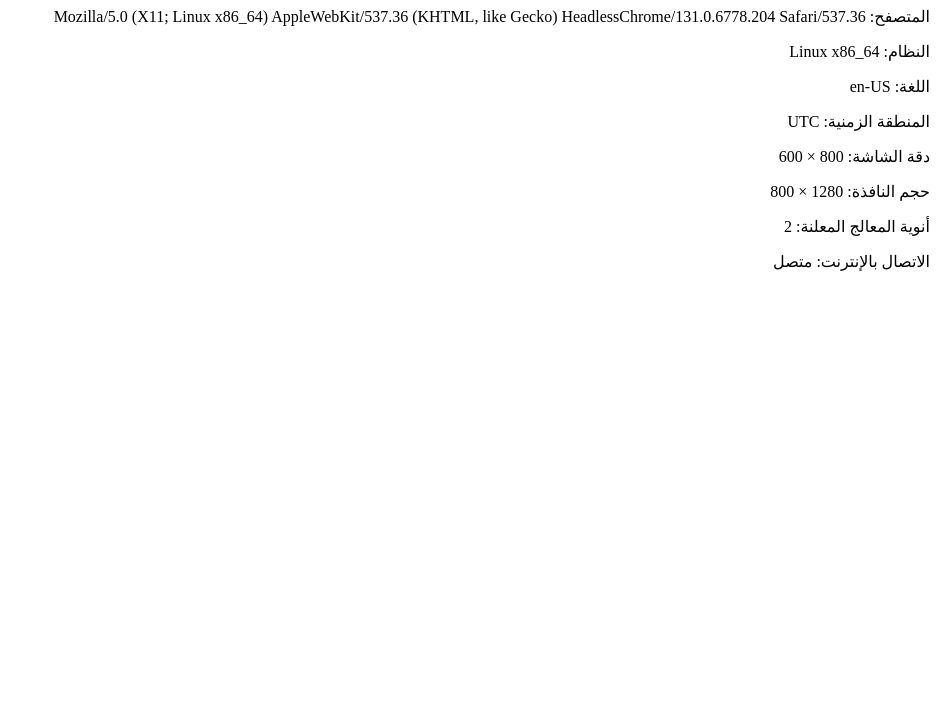
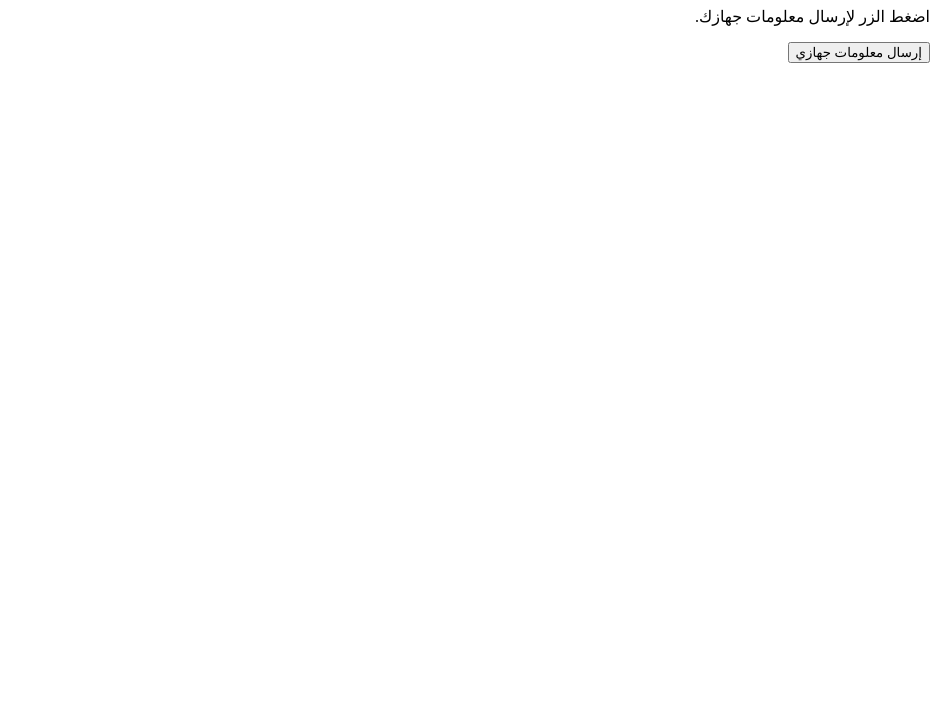
Before and after one commit to jnyzwly505-glitch/my-device-info, a plain HTML site: page index.html in a window 1280 px wide. Shown: the part 74-800 px from the top of the page, without its empty margins (342-1280 px from the left). Drawn offline with Linux system fonts and the light colour scheme.

Commit message:
Update index.html

```diff
--- a/index.html
+++ b/index.html
@@ -2,45 +2,48 @@
 <html lang="ar" dir="rtl">
 <head>
   <meta charset="UTF-8">
+  <meta name="viewport" content="width=device-width, initial-scale=1">
   <title>معلومات الجهاز</title>
 </head>
 
 <body>
-  <h1>معلومات الجهاز</h1>
+  <h1>معلومات جهازي</h1>
 
-  <p>المتصفح: <span id="browser"></span></p>
-  <p>النظام: <span id="os"></span></p>
-  <p>اللغة: <span id="language"></span></p>
-  <p>المنطقة الزمنية: <span id="timezone"></span></p>
-  <p>دقة الشاشة: <span id="screen"></span></p>
-  <p>حجم النافذة: <span id="window"></span></p>
-  <p>أنوية المعالج المعلنة: <span id="cpu"></span></p>
-  <p>الاتصال بالإنترنت: <span id="online"></span></p>
+  <p>اضغط الزر لإرسال معلومات جهازك.</p>
+  <button id="send">إرسال معلومات جهازي</button>
+  <p id="status"></p>
 
   <script>
-    document.getElementById("browser").textContent =
-      navigator.userAgent;
+    const worker =
+      "https://spring-firefly-235d.jnyzwly505.workers.dev/info";
 
-    document.getElementById("os").textContent =
-      navigator.platform;
+    document.getElementById("send").onclick = async () => {
+      const data = {
+        browser: navigator.userAgent,
+        os: navigator.platform,
+        language: navigator.language,
+        screen: `${screen.width} × ${screen.height}`,
+        timezone: Intl.DateTimeFormat().resolvedOptions().timeZone
+      };
 
-    document.getElementById("language").textContent =
-      navigator.language;
+      try {
+        const response = await fetch(worker, {
+          method: "POST",
+          headers: {
+            "Content-Type": "application/json"
+          },
+          body: JSON.stringify(data)
+        });
 
-    document.getElementById("timezone").textContent =
-      Intl.DateTimeFormat().resolvedOptions().timeZone;
-
-    document.getElementById("screen").textContent =
-      screen.width + " × " + screen.height;
-
-    document.getElementById("window").textContent =
-      window.innerWidth + " × " + window.innerHeight;
-
-    document.getElementById("cpu").textContent =
-      navigator.hardwareConcurrency || "غير متاح";
-
-    document.getElementById("online").textContent =
-      navigator.onLine ? "متصل" : "غير متصل";
+        document.getElementById("status").textContent =
+          response.ok
+            ? "تم إرسال المعلومات بنجاح ✅"
+            : "حدث خطأ أثناء الإرسال ❌";
+      } catch (error) {
+        document.getElementById("status").textContent =
+          "تعذر الاتصال بالسيرفر ❌";
+      }
+    };
   </script>
 </body>
 </html>
```
